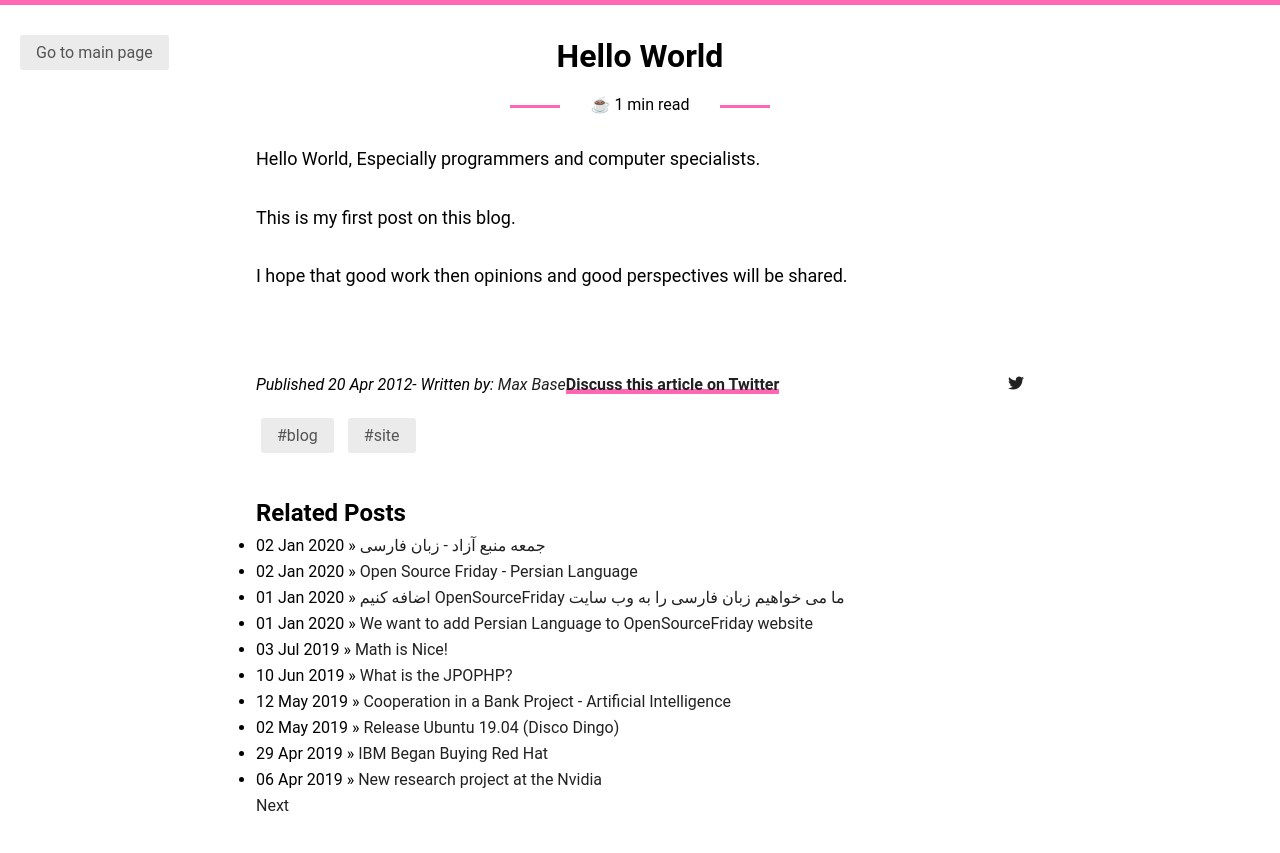
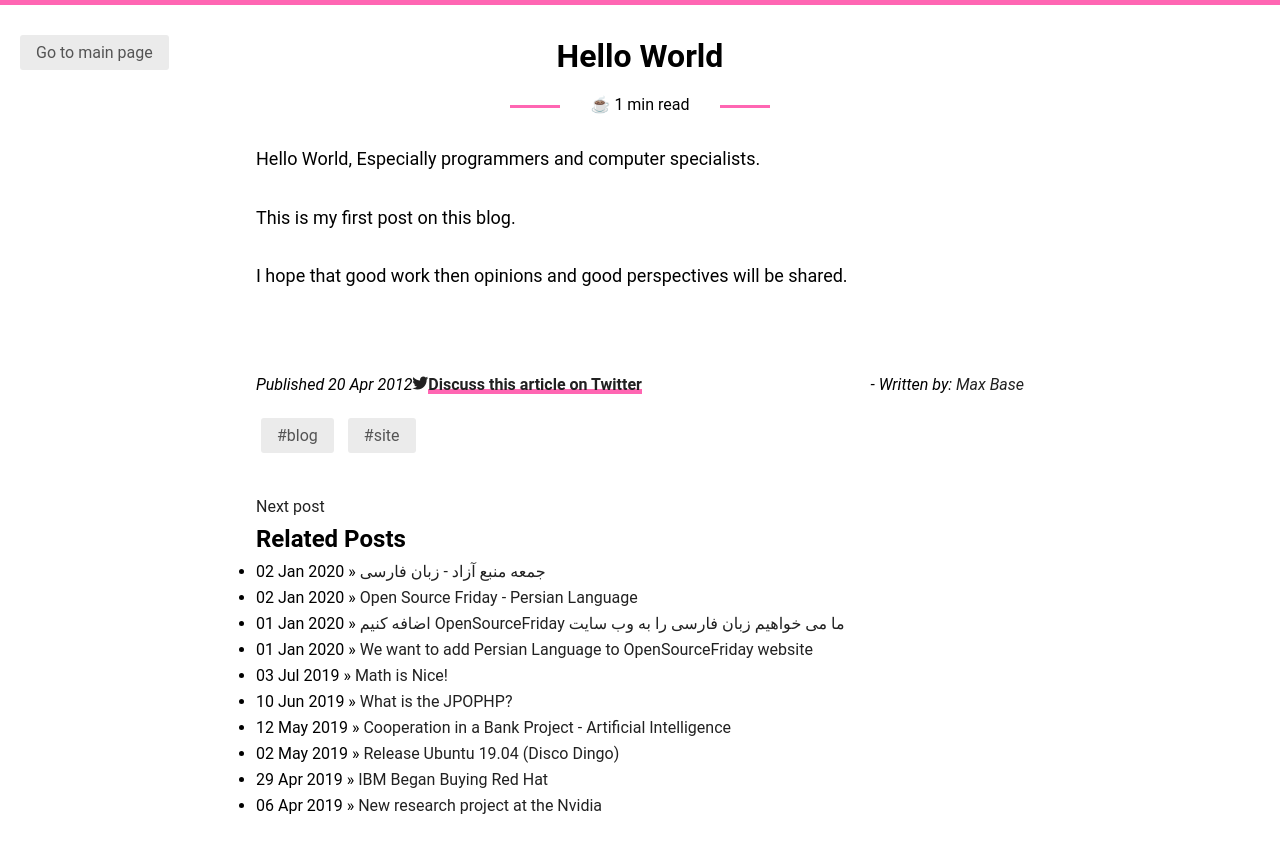
Before and after one commit to BaseMax/MaxBase.org, a Jekyll site: the page built from _posts/2012-04-20-en-Hello.md, in a window 1280 px wide. Shown: the top 853 px of the page. Built offline with Jekyll 4.4.1, drawn with Linux system fonts in a browser that asks for light colours.

Commit message:
Modify post page...

```diff
--- a/_layouts/post.html
+++ b/_layouts/post.html
@@ -5,7 +5,7 @@ layout: default
 		{% if page.lang == "fa" %}
 		<div class="float-rtl">
 		{% else %}
-		<div>
+		<div class="float-ltr">
 		{% endif %}
 				<h1 class="post-single-title">{{ page.title }}</h1>
 
@@ -81,26 +81,13 @@ layout: default
 					{% endfor %}
 				</ul>
 
-				<div id="related">
-					{% if page.lang == "fa" %}
-					<h2>مطالب مرتبط</h2>
-					{% else %}
-					<h2>Related Posts</h2>
-					{% endif %}
-					<ul class="posts">
-						{% for post in site.related_posts limit:15 %}
-						{% include post-item-short.html %}
-						{% endfor %}
-					</ul>
-				</div>
-
 				{% for post in site.posts reversed %}
 					{% if post.lang == page.lang %}
 						{% if next %}
 							{% if page.lang == "fa" %}
-							<a href="{{ post.url }}">بعدی</a>
+							<a href="{{ post.url }}">مشاهده مطلب بعدی</a>
 							{% else %}
-							<a href="{{ post.url }}">Next</a>
+							<a href="{{ post.url }}">Next post</a>
 							{% endif %}
 							{% break %}
 						{% endif %}
@@ -110,7 +97,22 @@ layout: default
 						{% endif %}
 					{% endif %}
 				{% endfor %}
+
 			</div>
+
+			<div id="related">
+				{% if page.lang == "fa" %}
+				<h2>مطالب مرتبط</h2>
+				{% else %}
+				<h2>Related Posts</h2>
+				{% endif %}
+				<ul class="posts">
+					{% for post in site.related_posts limit:15 %}
+					{% include post-item-short.html %}
+					{% endfor %}
+				</ul>
+			</div>
+
 		</main>
 		<ul class="tags fix-top-left">
 			<li>
--- a/assets/css/main.css
+++ b/assets/css/main.css
@@ -212,12 +212,22 @@ ul.tags li a {
 .post-single-author {
 	flex-grow: 1;
 	font-style: italic;
+}
+.float-rtl .post-single-author {
 	float: left;
+}
+.float-ltr .post-single-author {
+	float: right;
 }
 .post-single-comments {
 	flex-grow: 1;
 	text-align: right;
+}
+.float-rtl .post-single-comments {
 	float: right;
+}
+.float-ltr .post-single-comments {
+	float: left;
 }
 .post-single-body ul, .post-single-body ol {
 	margin-left: 40px;
```
